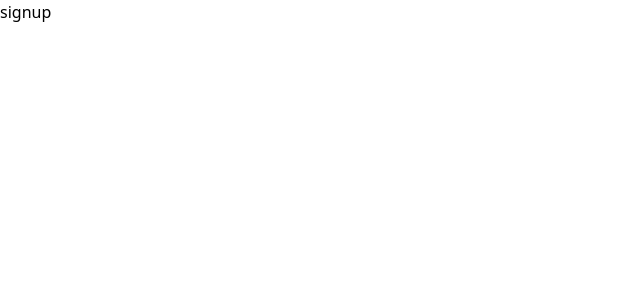
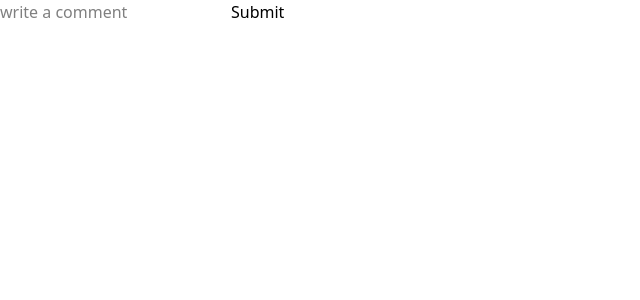
Before and after one commit to P0kay/Tutoring-Site, a Next.js app: page /signup in a window 1280 px wide. Shown: the top 300 px of the page, without its empty margins (0-640 px from the left). Built offline with nearby package versions, Linux system fonts and the light colour scheme.

Commit message:
database connection and use template

```diff
--- a/package.json
+++ b/package.json
@@ -12,7 +12,8 @@
     "@neondatabase/serverless": "^1.0.2",
     "next": "16.0.7",
     "react": "19.2.0",
-    "react-dom": "19.2.0"
+    "react-dom": "19.2.0",
+    "uuid": "^13.0.0"
   },
   "devDependencies": {
     "@tailwindcss/postcss": "^4",
--- a/src/app/signup/page.js
+++ b/src/app/signup/page.js
@@ -1,7 +1,21 @@
+import { neon } from '@neondatabase/serverless';
+import { v4 as uuidv4 } from 'uuid';
+
 function SignUp() {
+    async function create(formData) {
+        'use server';
+        // Connect to the Neon database
+        const sql = neon(`${process.env.DATABASE_URL}`);
+        const comment = formData.get('comment');
+        // Insert the comment from the form into the Postgres database
+        await sql.query('INSERT INTO "user" VALUES ($1,$2,$3,$4)', [uuidv4(),"email",'password','type']);
+    }
     return (
-        <>signup</>
-     );
+        <form action={create}>
+            <input type="text" placeholder="write a comment" name="comment" />
+            <button type="submit">Submit</button>
+        </form>
+    );
 }
 
-export default SignUp;
+export default SignUp;``
```
Also changed, not shown: 1 other file (tests, documents, lock files or other folders).
